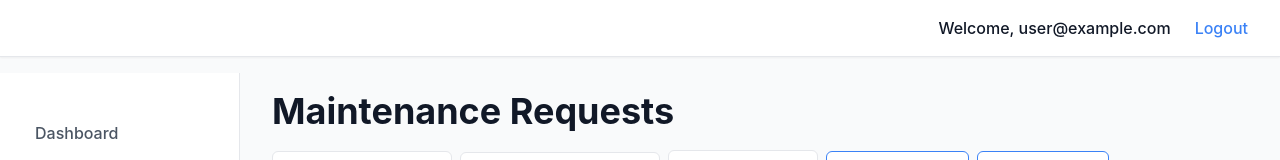
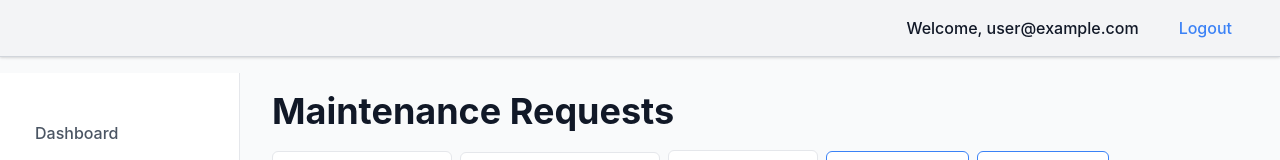
Before and after one commit to pradhansushil/TenantApp, a React (Vite) app: page /admin/maintenance in a window 1280 px wide. Shown: the top 160 px of the page. Built offline with nearby package versions, Linux system fonts and the light colour scheme; no server answers; sample sign-in values are in the browser's storage.

Commit message:
Update navbar background color to gray.

```diff
--- a/src/styles/admin-layout.css
+++ b/src/styles/admin-layout.css
@@ -6,7 +6,7 @@
   min-height: 100vh;
   display: flex;
   flex-direction: column;
-  background-color: var(--color-bg-secondary);
+  background-color: var(--color-gray-50); /* Subtle background */
 }
 
 /* ============================================
@@ -14,8 +14,8 @@
    ============================================ */
 
 .admin-header {
-  background-color: var(--color-white);
-  border-bottom: 1px solid var(--color-border);
+  background-color: var(--color-gray-100);
+  border-bottom: 1px solid var(--color-gray-300);
   padding: var(--spacing-md) var(--spacing-xl);
   display: flex;
   justify-content: flex-end;
@@ -24,7 +24,7 @@
   position: sticky;
   top: 0;
   z-index: 100;
-  box-shadow: var(--shadow-sm);
+  box-shadow: 0 1px 3px 0 rgba(0, 0, 0, 0.1), 0 1px 2px 0 rgba(0, 0, 0, 0.06);
 }
 
 .welcome-message {
@@ -40,11 +40,14 @@
   color: var(--color-primary);
   text-decoration: none;
   transition: color var(--transition-fast);
+  padding: var(--spacing-xs) var(--spacing-md);
+  border-radius: var(--radius-md);
 }
 
 .logout-link:hover {
   color: var(--color-primary-dark);
-  text-decoration: underline;
+  background-color: var(--color-primary-light);
+  text-decoration: none;
 }
 
 /* ============================================
@@ -64,7 +67,7 @@
 .admin-sidebar {
   width: 240px;
   background-color: var(--color-white);
-  border-right: 1px solid var(--color-border);
+  border-right: 1px solid var(--color-gray-200);
   padding: var(--spacing-xl) 0;
   position: fixed;
   top: 73px; /* Height of header (adjust if needed) */
@@ -96,7 +99,7 @@
 }
 
 .sidebar-link:hover {
-  background-color: var(--color-bg-secondary);
+  background-color: var(--color-gray-50);
   color: var(--color-text-primary);
   border-left-color: var(--color-primary-light);
 }
@@ -117,6 +120,8 @@
   margin-left: 240px; /* Same as sidebar width */
   padding: var(--spacing-xl);
   overflow-y: auto;
+  background-color: var(--color-gray-50); /* Matches container background */
+  min-height: calc(100vh - 73px); /* Full height minus header */
 }
 
 /* ============================================
@@ -129,6 +134,10 @@
   margin-bottom: var(--spacing-xl);
   flex-wrap: wrap;
 }
+
+/* ============================================
+   Responsive Adjustments
+   ============================================ */
 
 /* Mobile: Stack sidebar and adjust layout */
 @media (max-width: 768px) {
```
